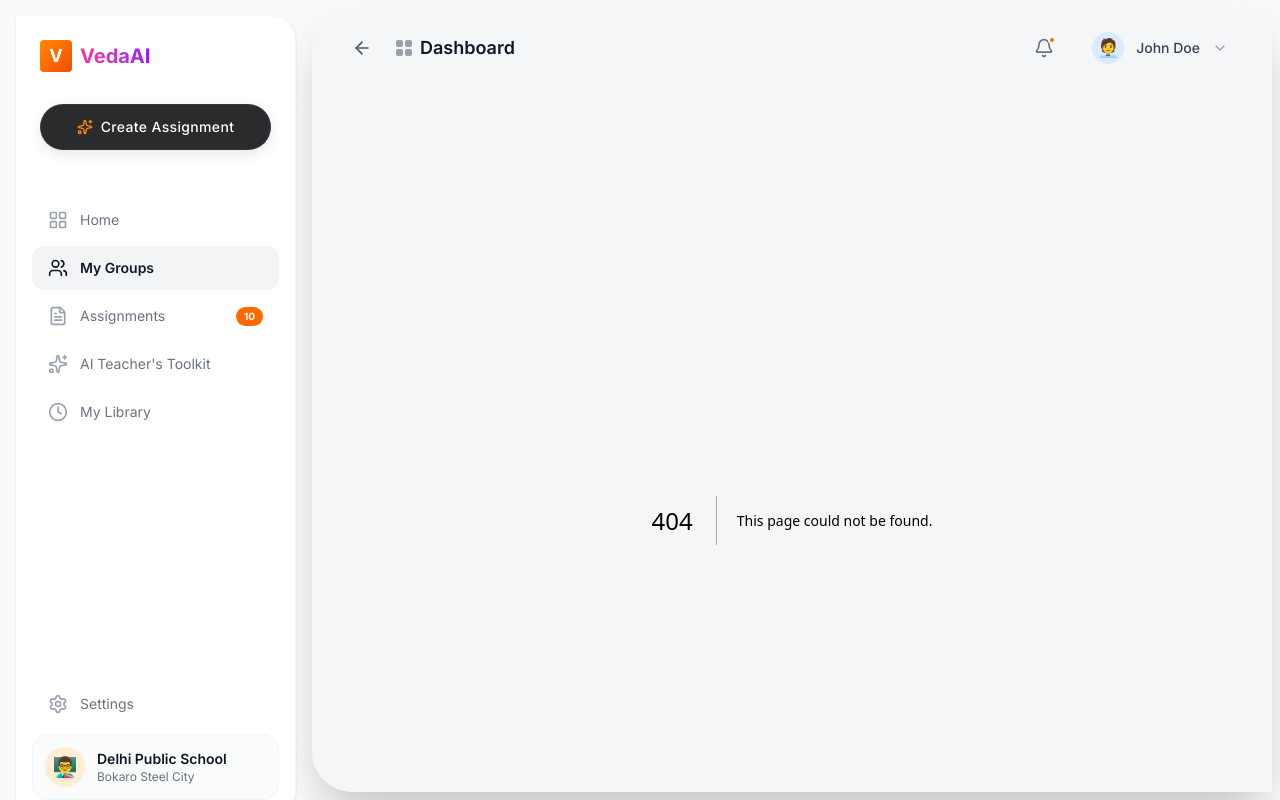
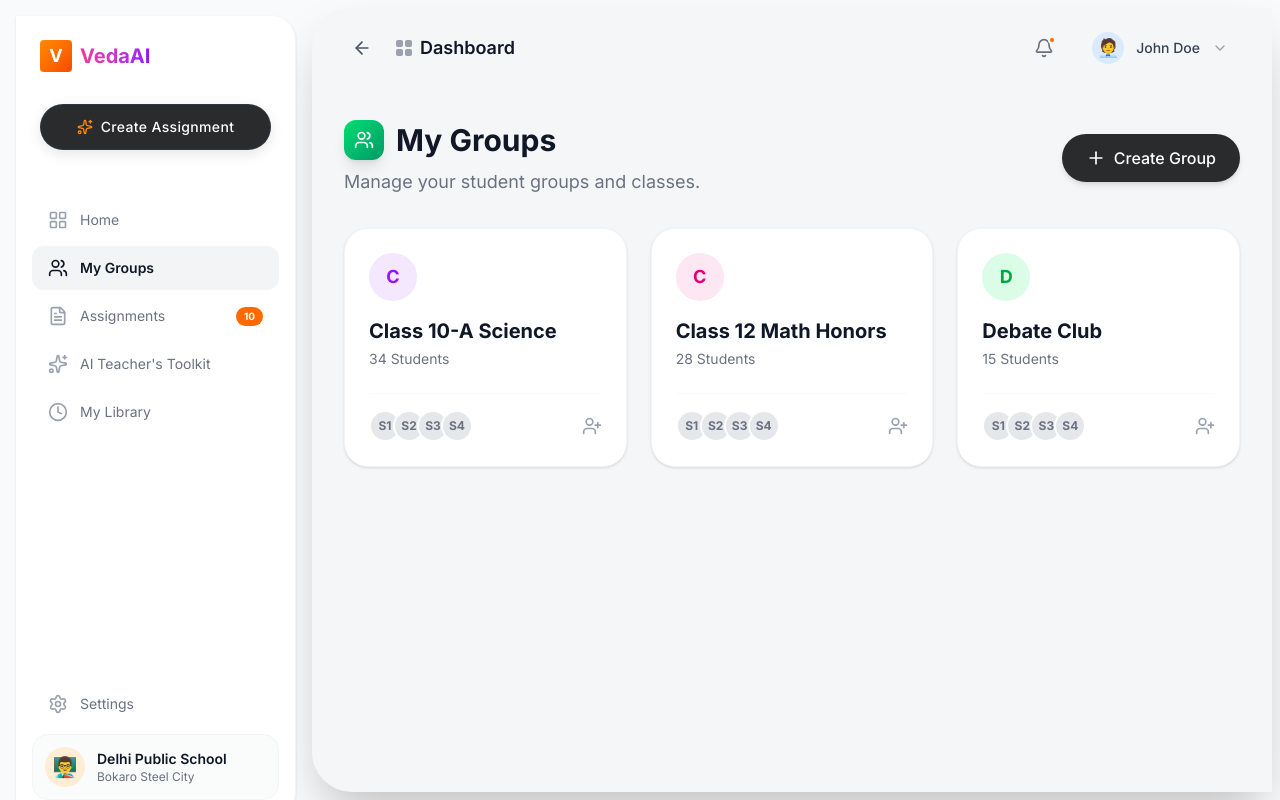
Before and after one commit to BugHunterX2101/assesscreator, a Next.js app in the folder frontend/: page /groups in a window 1280 px wide. Before the commit this address had no page. Built offline with nearby package versions, Linux system fonts and the light colour scheme.

Commit message:
feat: add missing dashboard pages

```diff
--- /dev/null
+++ b/frontend/src/app/groups/page.tsx
@@ -0,0 +1,56 @@
+'use client';
+import React from 'react';
+import { Users, Plus, UserPlus } from 'lucide-react';
+
+export default function GroupsPage() {
+  const groups = [
+    { name: 'Class 10-A Science', students: 34, color: 'bg-purple-100 text-purple-600' },
+    { name: 'Class 12 Math Honors', students: 28, color: 'bg-pink-100 text-pink-600' },
+    { name: 'Debate Club', students: 15, color: 'bg-green-100 text-green-600' },
+  ];
+
+  return (
+    <div className="max-w-6xl mx-auto space-y-8">
+      <div className="flex flex-col sm:flex-row justify-between items-start sm:items-center gap-4">
+        <div>
+          <h1 className="text-3xl font-bold text-gray-900 flex items-center space-x-3 mb-2">
+            <span className="w-10 h-10 rounded-xl bg-gradient-to-br from-green-400 to-emerald-600 flex items-center justify-center shadow-lg">
+              <Users className="w-5 h-5 text-white" />
+            </span>
+            <span>My Groups</span>
+          </h1>
+          <p className="text-gray-500 text-lg">Manage your student groups and classes.</p>
+        </div>
+        <button className="bg-[#2A2B2D] hover:bg-black text-white px-6 py-3 rounded-full font-medium transition-colors shadow-md flex items-center space-x-2">
+          <Plus className="w-5 h-5" />
+          <span>Create Group</span>
+        </button>
+      </div>
+
+      <div className="grid grid-cols-1 md:grid-cols-3 gap-6">
+        {groups.map((group, idx) => (
+          <div key={idx} className="bg-white p-6 rounded-3xl border border-gray-100 shadow-sm hover:shadow-xl transition-all duration-300">
+            <div className={`w-12 h-12 rounded-full ${group.color} flex items-center justify-center mb-4`}>
+              <span className="font-bold text-lg">{group.name.charAt(0)}</span>
+            </div>
+            <h3 className="text-xl font-bold text-gray-900 mb-1">{group.name}</h3>
+            <p className="text-gray-500 text-sm mb-6">{group.students} Students</p>
+
+            <div className="flex justify-between items-center pt-4 border-t border-gray-50">
+              <div className="flex -space-x-2">
+                {[...Array(4)].map((_, i) => (
+                  <div key={i} className="w-8 h-8 rounded-full bg-gray-200 border-2 border-white flex items-center justify-center text-xs font-bold text-gray-500">
+                    S{i+1}
+                  </div>
+                ))}
+              </div>
+              <button className="text-gray-400 hover:text-gray-700">
+                <UserPlus className="w-5 h-5" />
+              </button>
+            </div>
+          </div>
+        ))}
+      </div>
+    </div>
+  );
+}
--- /dev/null
+++ b/frontend/src/app/library/page.tsx
@@ -0,0 +1,57 @@
+'use client';
+import React from 'react';
+import { Clock, Book, FileText, Search, Filter } from 'lucide-react';
+
+export default function LibraryPage() {
+  const items = [
+    { title: 'Midterm Physics Assessment', type: 'Assessment', date: 'Oct 15, 2023', icon: FileText },
+    { title: 'History Chapter 4 Quiz', type: 'Quiz', date: 'Sep 28, 2023', icon: Book },
+    { title: 'Math Final Exam Template', type: 'Template', date: 'Sep 10, 2023', icon: FileText },
+  ];
+
+  return (
+    <div className="max-w-6xl mx-auto space-y-6">
+      <div className="flex flex-col sm:flex-row justify-between items-start sm:items-center gap-4 mb-8">
+        <div>
+          <h1 className="text-3xl font-bold text-gray-900 flex items-center space-x-3 mb-2">
+            <span className="w-10 h-10 rounded-xl bg-gradient-to-br from-blue-400 to-blue-600 flex items-center justify-center shadow-lg">
+              <Clock className="w-5 h-5 text-white" />
+            </span>
+            <span>My Library</span>
+          </h1>
+          <p className="text-gray-500 text-lg">Your collection of past assessments and templates.</p>
+        </div>
+      </div>
+
+      <div className="flex flex-col sm:flex-row gap-4 mb-6">
+        <div className="relative flex-1 max-w-xs">
+           <Filter className="absolute left-4 top-1/2 -translate-y-1/2 w-4 h-4 text-gray-400" />
+           <input type="text" placeholder="Filter Library" className="w-full pl-11 pr-4 py-3 bg-white border border-gray-200 rounded-full text-sm focus:outline-none focus:ring-2 focus:ring-blue-500/20 shadow-sm" />
+        </div>
+        <div className="relative flex-1 max-w-sm sm:ml-auto">
+           <Search className="absolute left-4 top-1/2 -translate-y-1/2 w-4 h-4 text-gray-400" />
+           <input type="text" placeholder="Search Materials" className="w-full pl-11 pr-4 py-3 bg-white border border-gray-200 rounded-full text-sm focus:outline-none focus:ring-2 focus:ring-blue-500/20 shadow-sm" />
+        </div>
+      </div>
+
+      <div className="space-y-4">
+        {items.map((item, idx) => (
+          <div key={idx} className="bg-white p-5 rounded-2xl border border-gray-100 shadow-sm hover:shadow-md transition-shadow flex items-center justify-between cursor-pointer">
+            <div className="flex items-center space-x-4">
+              <div className="w-12 h-12 bg-gray-50 rounded-xl flex items-center justify-center">
+                <item.icon className="w-6 h-6 text-gray-500" />
+              </div>
+              <div>
+                <h3 className="text-lg font-semibold text-gray-900">{item.title}</h3>
+                <p className="text-sm text-gray-500">{item.type}</p>
+              </div>
+            </div>
+            <div className="text-sm font-medium text-gray-400">
+              {item.date}
+            </div>
+          </div>
+        ))}
+      </div>
+    </div>
+  );
+}
--- /dev/null
+++ b/frontend/src/app/settings/page.tsx
@@ -0,0 +1,40 @@
+'use client';
+import React from 'react';
+import { Settings, User, Bell, Shield, Paintbrush } from 'lucide-react';
+
+export default function SettingsPage() {
+  const sections = [
+    { title: 'Profile', icon: User, desc: 'Manage your personal information and account details.' },
+    { title: 'Notifications', icon: Bell, desc: 'Configure how you receive alerts and emails.' },
+    { title: 'Security', icon: Shield, desc: 'Update passwords and secure your account.' },
+    { title: 'Appearance', icon: Paintbrush, desc: 'Customize the look and feel of your dashboard.' },
+  ];
+
+  return (
+    <div className="max-w-4xl mx-auto space-y-8">
+      <div>
+        <h1 className="text-3xl font-bold text-gray-900 flex items-center space-x-3 mb-2">
+          <span className="w-10 h-10 rounded-xl bg-gradient-to-br from-gray-700 to-gray-900 flex items-center justify-center shadow-lg">
+            <Settings className="w-5 h-5 text-white" />
+          </span>
+          <span>Settings</span>
+        </h1>
+        <p className="text-gray-500 text-lg">Manage your account preferences and application settings.</p>
+      </div>
+
+      <div className="bg-white rounded-3xl border border-gray-100 shadow-sm overflow-hidden">
+        {sections.map((section, idx) => (
+          <div key={idx} className={`p-6 flex items-start space-x-4 hover:bg-gray-50 transition-colors cursor-pointer ${idx !== sections.length - 1 ? 'border-b border-gray-100' : ''}`}>
+            <div className="w-12 h-12 bg-gray-100 rounded-xl flex items-center justify-center shrink-0">
+              <section.icon className="w-6 h-6 text-gray-600" />
+            </div>
+            <div>
+              <h3 className="text-lg font-bold text-gray-900 mb-1">{section.title}</h3>
+              <p className="text-gray-500 text-sm">{section.desc}</p>
+            </div>
+          </div>
+        ))}
+      </div>
+    </div>
+  );
+}
--- /dev/null
+++ b/frontend/src/app/toolkit/page.tsx
@@ -0,0 +1,38 @@
+'use client';
+import React from 'react';
+import { Sparkles, MessageSquare, BookOpen, PenTool, BrainCircuit } from 'lucide-react';
+
+export default function ToolkitPage() {
+  const tools = [
+    { title: 'Question Generator', icon: MessageSquare, desc: 'Generate diverse questions based on a topic or syllabus.', color: 'text-blue-500', bg: 'bg-blue-50' },
+    { title: 'Rubric Creator', icon: BookOpen, desc: 'Automatically create detailed grading rubrics.', color: 'text-green-500', bg: 'bg-green-50' },
+    { title: 'Essay Grader', icon: PenTool, desc: 'AI-assisted grading for long-form essays.', color: 'text-purple-500', bg: 'bg-purple-50' },
+    { title: 'Lesson Planner', icon: BrainCircuit, desc: 'Generate structured lesson plans instantly.', color: 'text-orange-500', bg: 'bg-orange-50' },
+  ];
+
+  return (
+    <div className="max-w-6xl mx-auto space-y-8">
+      <div>
+        <h1 className="text-3xl font-bold text-gray-900 flex items-center space-x-3 mb-2">
+          <span className="w-10 h-10 rounded-xl bg-gradient-to-br from-orange-400 to-orange-600 flex items-center justify-center shadow-lg">
+            <Sparkles className="w-5 h-5 text-white" />
+          </span>
+          <span>AI Teacher's Toolkit</span>
+        </h1>
+        <p className="text-gray-500 text-lg">Supercharge your teaching workflow with AI-powered tools.</p>
+      </div>
+
+      <div className="grid grid-cols-1 md:grid-cols-2 gap-6">
+        {tools.map((tool, idx) => (
+          <div key={idx} className="bg-white p-6 rounded-3xl border border-gray-100 shadow-sm hover:shadow-xl transition-all duration-300 group cursor-pointer">
+            <div className={`w-14 h-14 ${tool.bg} rounded-2xl flex items-center justify-center mb-6 group-hover:scale-110 transition-transform duration-300`}>
+              <tool.icon className={`w-7 h-7 ${tool.color}`} />
+            </div>
+            <h3 className="text-xl font-bold text-gray-900 mb-2">{tool.title}</h3>
+            <p className="text-gray-500">{tool.desc}</p>
+          </div>
+        ))}
+      </div>
+    </div>
+  );
+}
```
